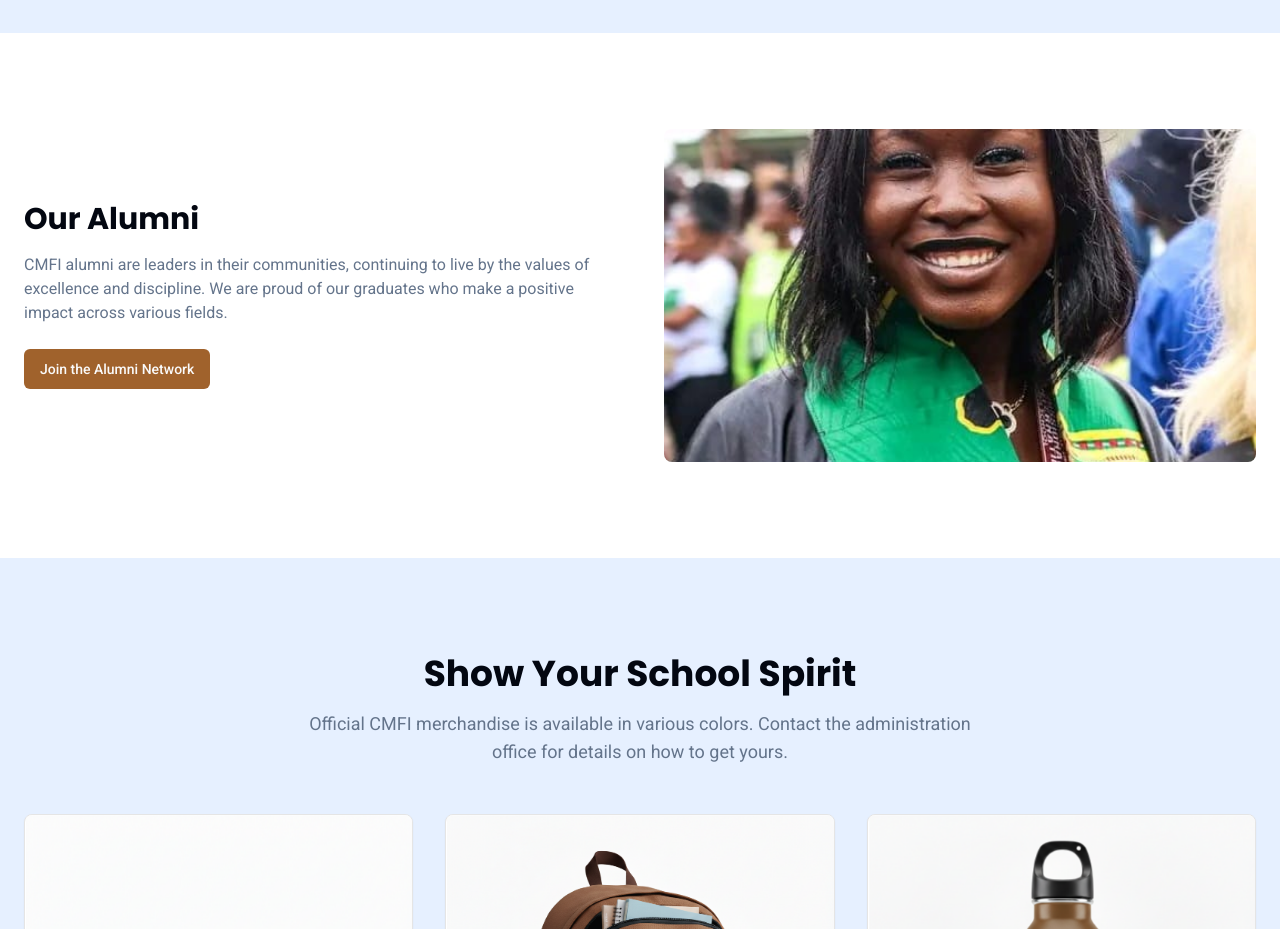
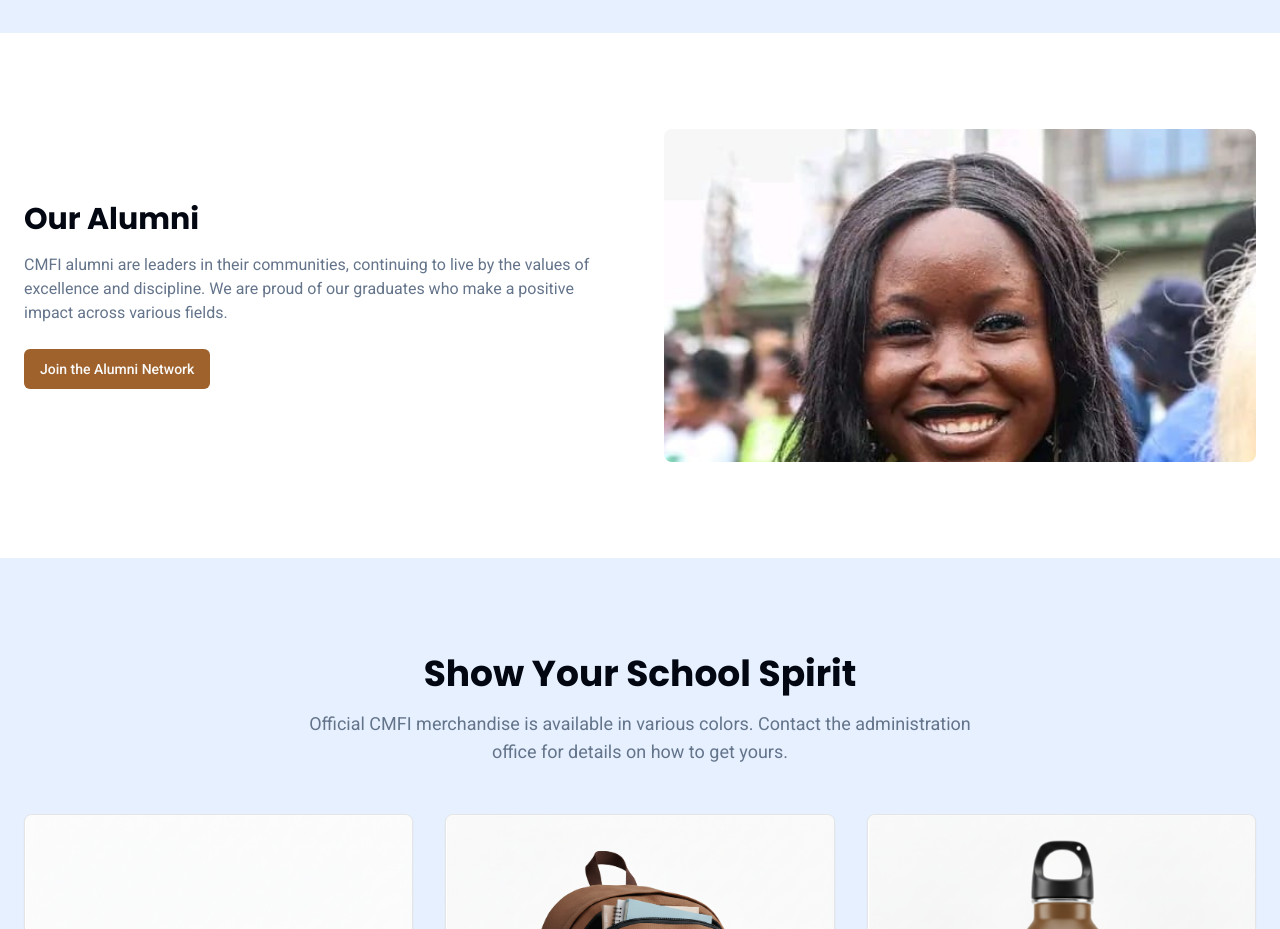
Before and after one commit to KayZee52/CMFI-website, a Next.js app: page /student-life in a window 1280 px wide. Shown: the part 2200-3129 px from the top of the page. Built offline with nearby package versions, Linux system fonts and the light colour scheme.

Commit message:
initial commit

```diff
--- a/src/app/student-life/page.tsx
+++ b/src/app/student-life/page.tsx
@@ -252,7 +252,7 @@ const StudentLifePage = () => {
                     </AnimateOnScroll>
                     <AnimateOnScroll delay={200}>
                         <div className="relative aspect-video rounded-lg overflow-hidden">
-                            <Image src="/images/alumni.jpeg" fill sizes="(max-width: 768px) 100vw, 50vw" className="object-cover" alt="Alumni group photo" data-ai-hint="graduates group photo" />
+                            <Image src="/images/alumni.jpeg" fill sizes="(max-width: 768px) 100vw, 50vw" className="object-cover object-top" alt="Alumni group photo" data-ai-hint="graduates group photo" />
                         </div>
                     </AnimateOnScroll>
                 </div>
```
